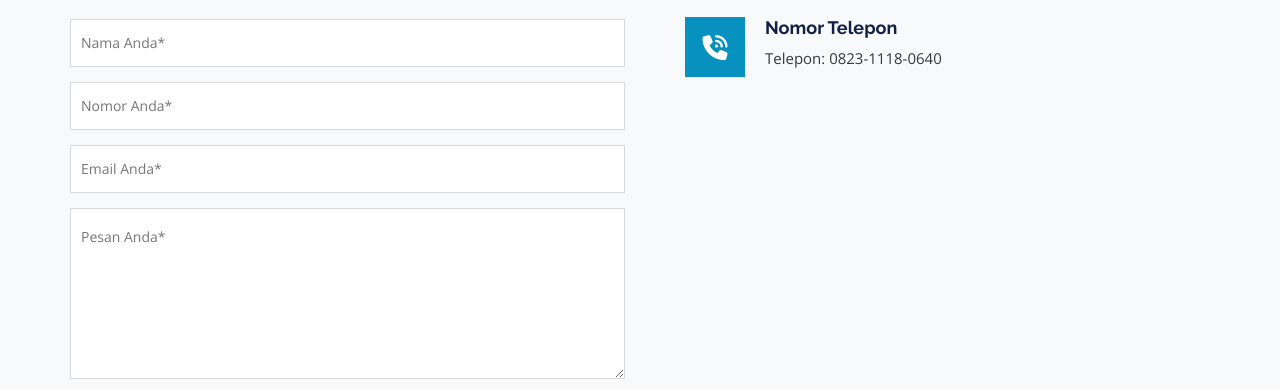
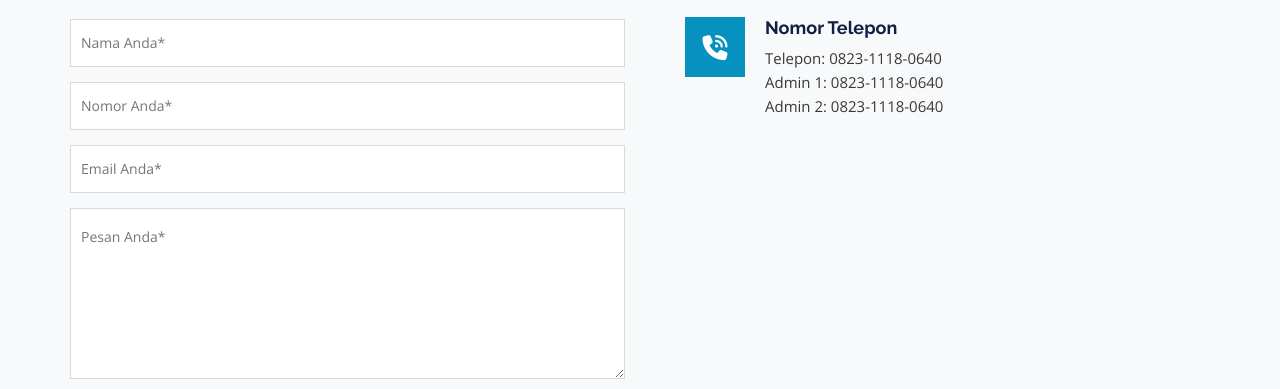
Before and after one commit to sryaerlmba/privela-new, a plain HTML site: page hubungi-kami.html in a window 1280 px wide. Shown: the part 919-1308 px from the top of the page. Drawn offline with nearby package versions, Linux system fonts and the light colour scheme.

Commit message:
update hubungi

```diff
--- a/hubungi-kami.html
+++ b/hubungi-kami.html
@@ -166,8 +166,11 @@
                                        </span>
                                        <div class="details-content">
                                           <h4>Nomor Telepon</h4>
-                                          <span>Telepon: 0823-1118-0640</span>
-                                       </div>
+                                          <div class="flex m-0">
+                                             <p class="m-0">Telepon: 0823-1118-0640</p>
+                                             <p class="m-0">Admin 1: 0823-1118-0640</p>
+                                             <p class="m-0">Admin 2: 0823-1118-0640</p>
+                                          </div>                                       </div>
                                     </li>
                                  </ul>
                               </div>
```
